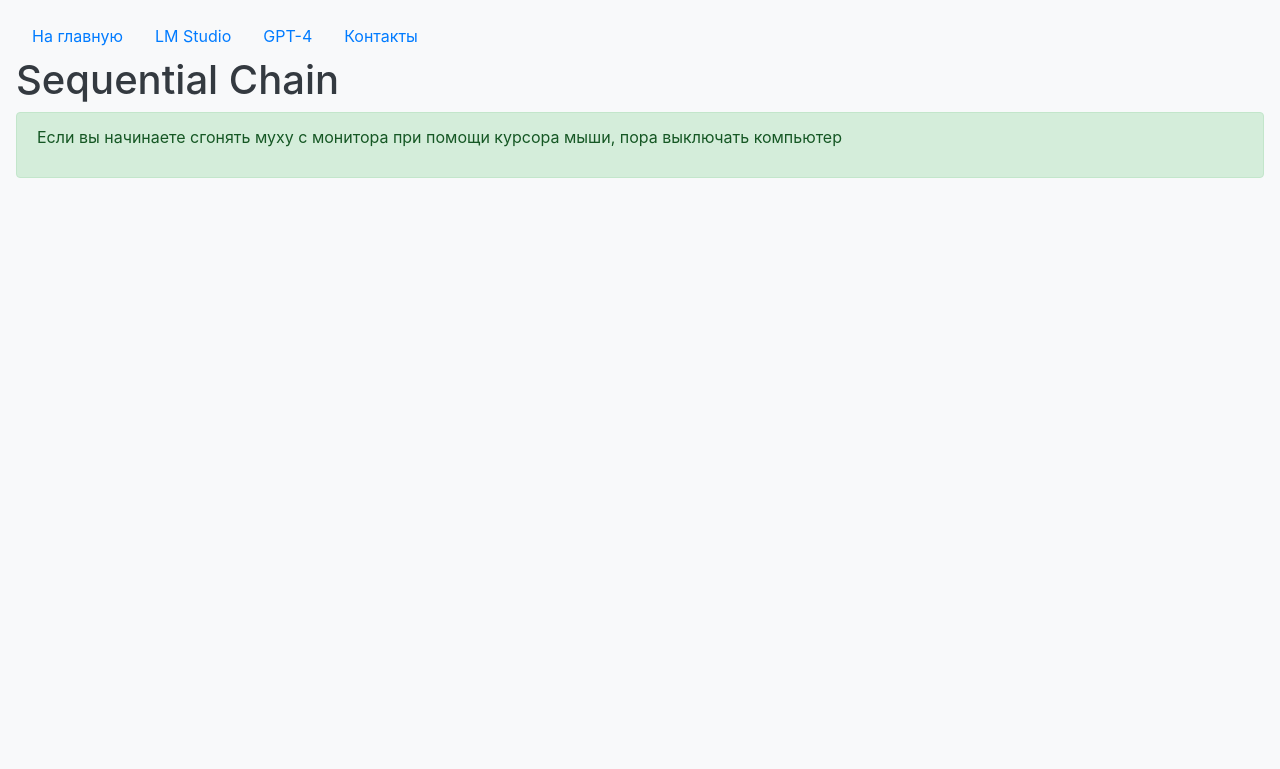
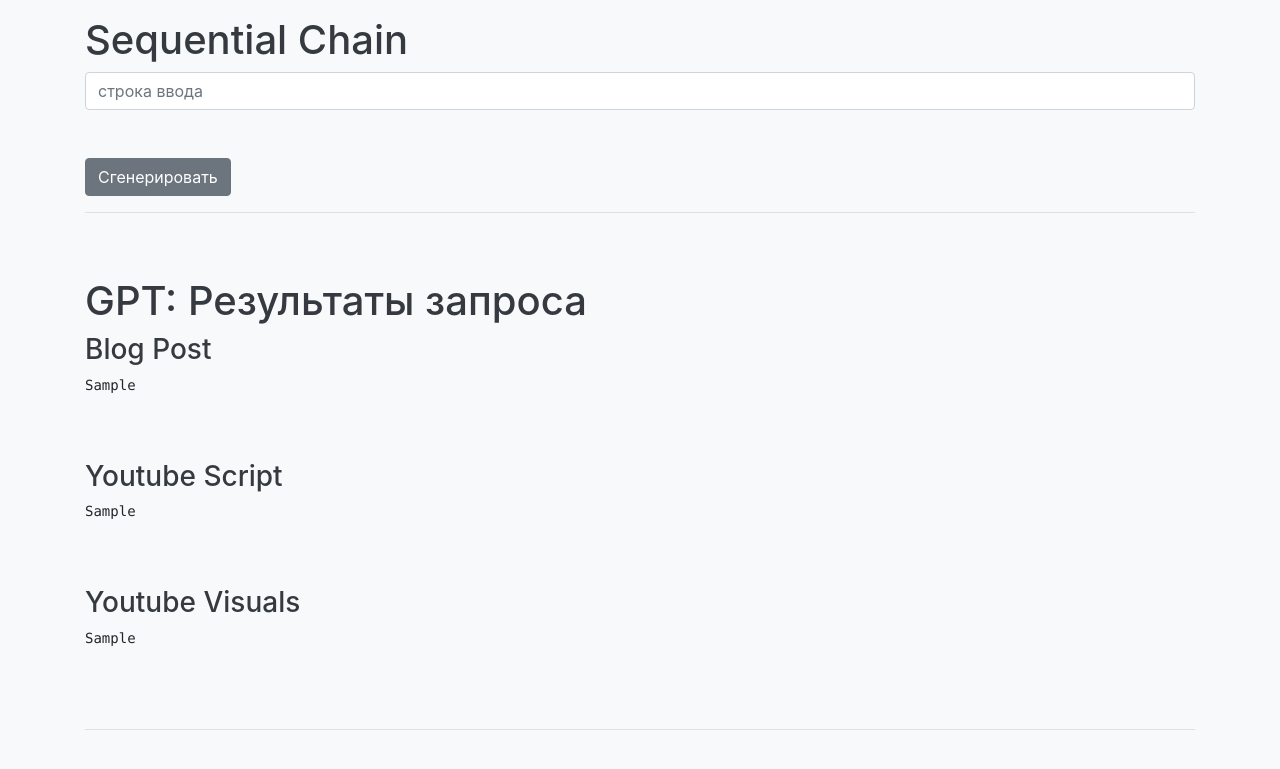
Before and after one commit to kvoloshenko/LMChain_01, a Flask app: template templates/index.html in a window 1280 px wide. Shown: the top 769 px of the page. Run offline with Flask 3, Linux system fonts and the light colour scheme; the template is opened without the code that fills it: most values are stand-ins (such as "Sample title", 1, 10 or a date in 2020); parts of the project's set-up code (start-up, migrations or seed data) failed here and were passed over; some libraries are stand-ins or nearby versions.

Commit message:
Initional

```diff
--- a/main.py
+++ b/main.py
@@ -1,5 +1,7 @@
 from flask import Flask, render_template, request
-import marketing_assistant_01 as ma
+import marketing_assistant_gpt as magpt
+import marketing_assistant_lm as malm
+import pprint
 
 app = Flask(__name__)
 
@@ -11,87 +13,35 @@ def root():
 def index():
     return render_template('index.html')
 
-@app.route("/form01.html")
-def form():
-    return render_template('form01.html')
 
-@app.route("/form02.html")
+@app.route("/index.html")
 def results():
-    return render_template('form02.html')
+    return render_template('index.html')
 
-@app.route("/contacts.html")
-def contacts():
-    developer_name = 'AI Experience Exchange'
-    return render_template('contacts.html', name=developer_name, creation_date='https://t.me/AiExp01')
+@app.route('/index.html', methods=['POST'])
+def run_post():
+    query_s = request.form['query_string']
+    print(f'query={query_s}')
+    gpt_data = magpt.marketing_text(query_s)
+    pprint.pprint(gpt_data)
+    gpt_blog = gpt_data['blog']
+    gpt_yt_script = gpt_data['yt_script']
+    gpt_yt_visuals= gpt_data['yt_visuals']
 
-@app.route('/form02.html', methods=['POST'])
-def run_post():
-    # Как получть данные формы
-    query_s = request.form['query_string']
-    print(type(query_s),f'query={query_s}')
+    lm_data = malm.marketing_text(query_s)
+    pprint.pprint(lm_data)
+    lm_blog = lm_data['blog']
+    lm_yt_script = lm_data['yt_script']
+    lm_yt_visuals= lm_data['yt_visuals']
+    return render_template('index.html',
+                           gpt_blog=gpt_blog,
+                           gpt_yt_scripts = gpt_yt_script,
+                           gpt_yt_visuals = gpt_yt_visuals,
+                           lm_blog = lm_blog,
+                           lm_yt_scripts = lm_yt_script,
+                           lm_yt_visuals = lm_yt_visuals
 
-    # app_data = ma.marketing_text(query_s)
-    blog = '''
-    You're an amazing director, generate the scene by scene
-    Description for the Youtube video based on the following script: [Opening shot: A close-up of a steaming cup of coffee]
-
-Narrator: Всем привет, любители кофе и заботы о планете! У нас есть отличная новость для вас!
-
-[Cut to a shot of a coffee cup made from biodegradable material]
-
-Narrator: Представляем вам инновационную экологически чистую кофейную чашку!
-
-[Cut to a shot of the cup being held]
-
-Narrator: Эта чашка изготовлена из специального биоразлагаемого материала, который не только сохраняет температуру вашего любимого напитка, но и не наносит вреда окружающей среде.
-
-[Cut to a shot of plastic cups and disposable coffee cups being thrown away]
-
-Narrator: Забудьте о пластиковых стаканчиках и одноразовых чашках! Теперь вы можете наслаждаться своим кофе, зная, что вы делаете что-то хорошее для нашей планеты.
-
-[Cut to a shot of the cup being washed]
-
-Narrator: Эта чашка легко моется и многократно используется, что делает ее идеальным выбором для дома, офиса или даже в путешествиях.
-
-[Cut to a shot of someone enjoying a cup of coffee]
-
-Narrator: Подарите себе и своим близким возможность наслаждаться вкусом кофе, не нанося вреда природе.
-
-[Cut to a shot of the cup being ordered online]
-
-Narrator: Закажите свою инновационную экологически чистую кофейную чашку прямо сейчас и станьте частью движения в защиту окружающей среды!
-
-[Closing shot: A close-up of the cup with the text "Для заказа и получения дополнительной информации, пожалуйста, напишите нам в личные сообщения."]
-
-Narrator: Вместе мы можем сделать нашу планету чище и зеленее! Закажите свою чашку уже сегодня!
-
-[End screen with hashtags: #экология #чистаяпланета #кофе #инновации]
-    Here is additional blog content if additional context is needed: 🌿🌍 Новинка для настоящих ценителей кофе и заботы о планете! 🌍🌿
-
-🔬 Представляем вам инновационную экологически чистую кофейную чашку! 🔬
-
-🌱 Эта чашка изготовлена из специального биоразлагаемого материала, который не только сохраняет температуру вашего любимого напитка, но и не наносит вреда окружающей среде. 🌱
-
-🌿 Забудьте о пластиковых стаканчиках и одноразовых чашках! Теперь вы можете наслаждаться своим кофе, зная, что вы делаете что-то хорошее для нашей планеты. 🌿
-
-🌍 Эта чашка легко моется и многократно используется, что делает ее идеальным выбором для дома, офиса или даже в путешествиях. 🌍
-
-🌱 Подарите себе и своим близким возможность наслаждаться вкусом кофе, не нанося вреда природе. 🌱
-
-🌿 Закажите свою инновационную экологически чистую кофейную чашку прямо сейчас и станьте частью движения в защиту окружающей среды! 🌿
-
-📲 Для заказа и получения дополнительной информации, пожалуйста, напишите нам в личные сообщения. 📲
-
-#экология #чистаяпланета #кофе #инновации. Add line breaks.
-    Give the result in Russian
-    '''
-    yt_script = blog
-    yt_visuals = blog
-    # blog = app_data['blog']
-    # yt_script = app_data['yt_script']
-    # yt_visuals= app_data['yt_visuals']
-
-    return render_template('form02.html', blog=blog, yt_scripts = yt_script, yt_visuals = yt_visuals)
+    )
 
 if __name__ == "__main__":
     app.run(debug=True)
--- a/templates/index.html
+++ b/templates/index.html
@@ -1,39 +1,62 @@
-<html>
+<!DOCTYPE html>
+<html lang="en">
 <head>
     <meta charset="UTF-8">
-    <title>
-        Sequential Chain
-    </title>
-    <!--    подключение css-->
+    <title>Sequential Chain</title>
+<!--    подключение css-->
     <link rel="stylesheet" type="text/css" href="static/bootstrap/css/bootstrap.css" >
+
 </head>
 <body class="p-3 mb-2 bg-light text-dark">
-<!-- Тут будет тело страницы-->
-<ul class="nav">
-  <li class="nav-item">
-    <a class="nav-link active" href="/index.html">На главную</a>
-  </li>
-  <li class="nav-item">
-    <a class="nav-link" href="/form01.html">LM Studio</a>
-  </li>
-  <li class="nav-item">
-    <a class="nav-link" href="/form02.html">GPT-4</a>
-  </li>
-  <li class="nav-item">
-    <a class="nav-link" href="/contacts.html">Контакты</a>
-  </li>
-</ul>
-<!--    h1-h6 размер заголовков-->
-<h1>
-    Sequential Chain
-</h1>
+    <div class="container">
+        <h1>Sequential Chain</h1>
+        <form action="index.html" method="post">
+            <input type="text" name="query_string" value="" placeholder="строка ввода" class="form-control">
+            <br><br>
+            <p>
+                <input type="submit" value="Сгенерировать" class="btn btn-secondary">
+            </p>
+        </form>
+        <hr>
+        {% if gpt_blog %}
+        <br><br>
+        <h1>GPT: Результаты запроса</h1>
+        <h3>Blog Post</h3>
+        <pre class="text-break">{{gpt_blog}}</pre>
+        <br><br>
+        {% endif %}
 
-<div class="alert alert-success" role="alert">
-<p>
-    Если вы начинаете сгонять муху с монитора при помощи курсора мыши, пора выключать компьютер
-</p>
-</div>
+        {% if gpt_yt_scripts %}
+        <h3>Youtube Script</h3>
+        <pre class="text-break">{{gpt_yt_scripts}}</pre>
+        <br><br>
+        {% endif %}
 
+        {% if gpt_yt_visuals %}
+        <h3>Youtube Visuals</h3>
+        <pre class="text-break">{{gpt_yt_visuals}}</pre>
+        <br><br>
+        {% endif %}
+        <hr>
+        {% if lm_blog %}
+        <br><br>
+        <h1>LM Studio: Результаты запроса</h1>
+        <h3>Blog Post</h3>
+        <pre class="text-break">{{gpt_blog}}</pre>
+        <br><br>
+        {% endif %}
 
+        {% if lm_yt_scripts %}
+        <h3>Youtube Script</h3>
+        <pre class="text-break">{{gpt_yt_scripts}}</pre>
+        <br><br>
+        {% endif %}
+
+        {% if lm_yt_visuals %}
+        <h3>Youtube Visuals</h3>
+        <pre class="text-break">{{gpt_yt_visuals}}</pre>
+        <br><br>
+        {% endif %}
+    </div>
 </body>
 </html>
```
Also changed, not shown: env_example.txt (added, +8 -0 lines), marketing_assistant_gpt.py (renamed from marketing_assistant_01.py, +0 -33 lines), marketing_assistant_lm.py (renamed from app_01.py, +9 -4 lines), templates/contacts.html (deleted, +0 -42 lines), templates/form01.html (deleted, +0 -47 lines), templates/form02.html (deleted, +0 -68 lines), static/IA_icon_02.png (deleted).
